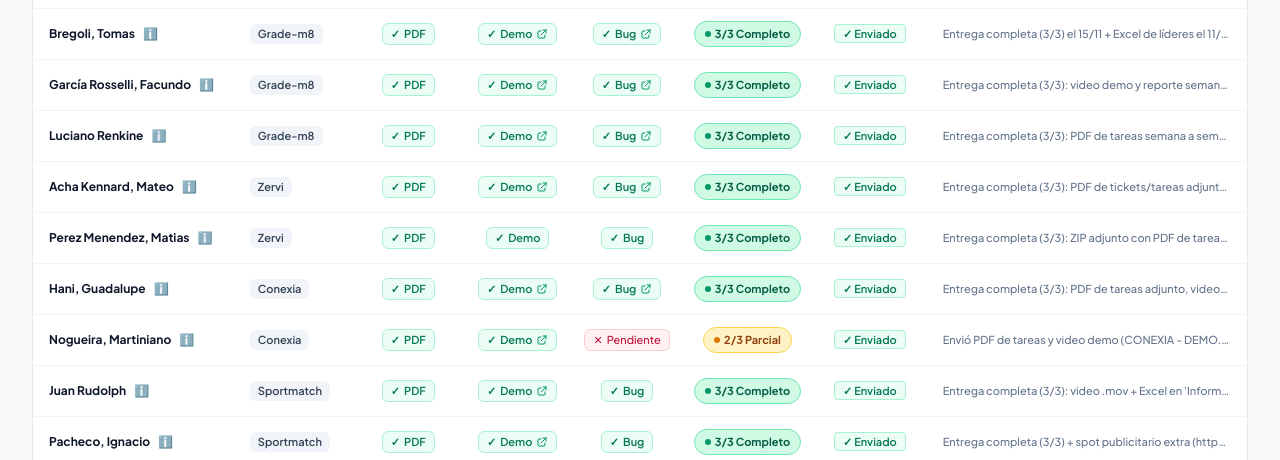
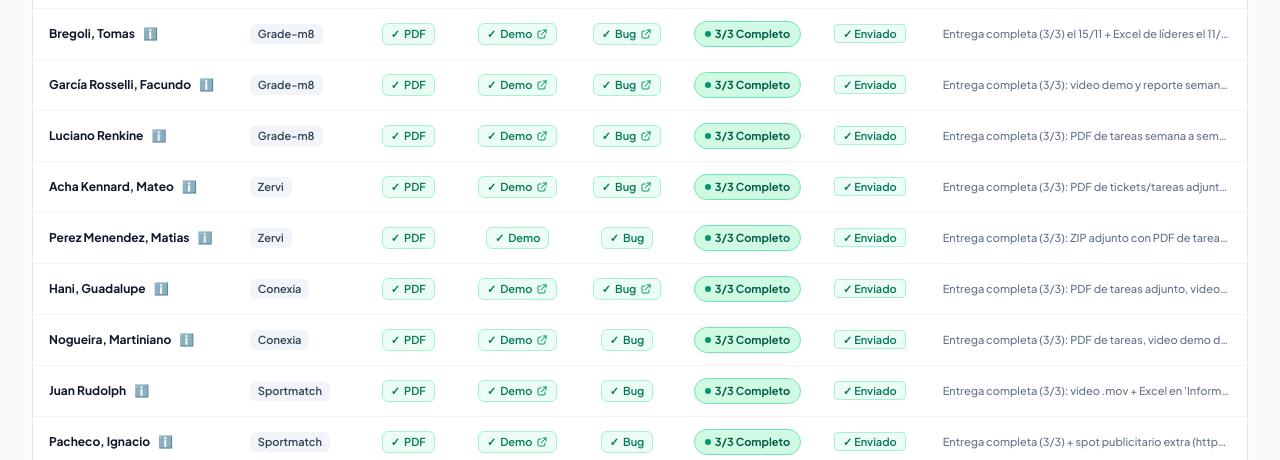
Before and after one commit to austral-prog/entregas-finales, a plain HTML site: page index.html in a window 1280 px wide. Shown: the part 1542-2002 px from the top of the page. Drawn offline with nearby package versions, Linux system fonts and the light colour scheme.

Commit message:
Actualizar entrega final de Martiniano Nogueira (Conexia)

```diff
--- a/index.html
+++ b/index.html
@@ -64,7 +64,7 @@
             <div class="text-[11px] uppercase tracking-wider text-sky-300 font-semibold">Última Actualización</div>
             <div class="text-sm font-bold text-white flex items-center gap-1.5 justify-end mt-0.5">
               <span class="w-2 h-2 rounded-full bg-emerald-400 animate-pulse"></span>
-              2026-11-19T10:05:00-03:00
+              2026-11-19T15:50:00
             </div>
           </div>
           <button onclick="copyGeneralReport()" class="inline-flex items-center gap-1.5 bg-sky-600 hover:bg-sky-500 text-white text-xs font-semibold px-3.5 py-2.5 rounded-xl shadow-sm transition active:scale-95 border border-sky-400/40" title="Copiar informe para Discord/Slack">
@@ -294,13 +294,13 @@
   <!-- Application Logic & Embedded Data -->
   <script>
     const APP_DATA = {
-  "updated_at": "2026-11-19T10:05:00-03:00",
+  "updated_at": "2026-11-19T15:50:00",
   "summary": {
     "total_students": 38,
-    "complete": 35,
-    "partial": 3,
+    "complete": 36,
+    "partial": 2,
     "missing": 0,
-    "complete_percentage": 92.1
+    "complete_percentage": 94.7
   },
   "deliverables": [
     {
@@ -1077,18 +1077,20 @@
         "date": "2026-11-14"
       },
       "bug_video": {
-        "submitted": false,
-        "value": "",
-        "date": null
+        "submitted": true,
+        "value": "bug-conexia-con-audio.mp4",
+        "date": "2026-11-19",
+        "local_file": "/attachments/bug-conexia-Martiniano-Nogueira.mp4",
+        "file_url": "/attachments/bug-conexia-Martiniano-Nogueira.mp4"
       },
       "leader_feedback": {
         "submitted": true,
         "value": "Feedback_Lideres_5to_Lab2_Conexia).xlsx"
       },
-      "completed_count": 2,
-      "status": "partial",
-      "last_email_date": "2026-11-14",
-      "notes": "Envió PDF de tareas y video demo (CONEXIA - DEMO.mp4) el 14/11 (y Excel el 12/11). Falta video del bug."
+      "completed_count": 3,
+      "status": "complete",
+      "last_email_date": "2026-11-19",
+      "notes": "Entrega completa (3/3): PDF de tareas, video demo de Conexia, feedback de líderes y video de bug individual (bug-conexia-con-audio.mp4)."
     },
     {
       "student_id": "s-c11a7244",
@@ -2376,25 +2378,27 @@
             "date": "2026-11-14"
           },
           "bug_video": {
-            "submitted": false,
-            "value": "",
-            "date": null
+            "submitted": true,
+            "value": "bug-conexia-con-audio.mp4",
+            "date": "2026-11-19",
+            "local_file": "/attachments/bug-conexia-Martiniano-Nogueira.mp4",
+            "file_url": "/attachments/bug-conexia-Martiniano-Nogueira.mp4"
           },
           "leader_feedback": {
             "submitted": true,
             "value": "Feedback_Lideres_5to_Lab2_Conexia).xlsx"
           },
-          "completed_count": 2,
-          "status": "partial",
-          "last_email_date": "2026-11-14",
-          "notes": "Envió PDF de tareas y video demo (CONEXIA - DEMO.mp4) el 14/11 (y Excel el 12/11). Falta video del bug."
+          "completed_count": 3,
+          "status": "complete",
+          "last_email_date": "2026-11-19",
+          "notes": "Entrega completa (3/3): PDF de tareas, video demo de Conexia, feedback de líderes y video de bug individual (bug-conexia-con-audio.mp4)."
         }
       ],
       "total_students": 2,
-      "complete_students": 1,
+      "complete_students": 2,
       "expected_items": 6,
-      "submitted_items": 5,
-      "percentage": 83.3
+      "submitted_items": 6,
+      "percentage": 100.0
     },
     {
       "id": 11,
```
Also changed, not shown: deliverables.json (+13 -11 lines).
